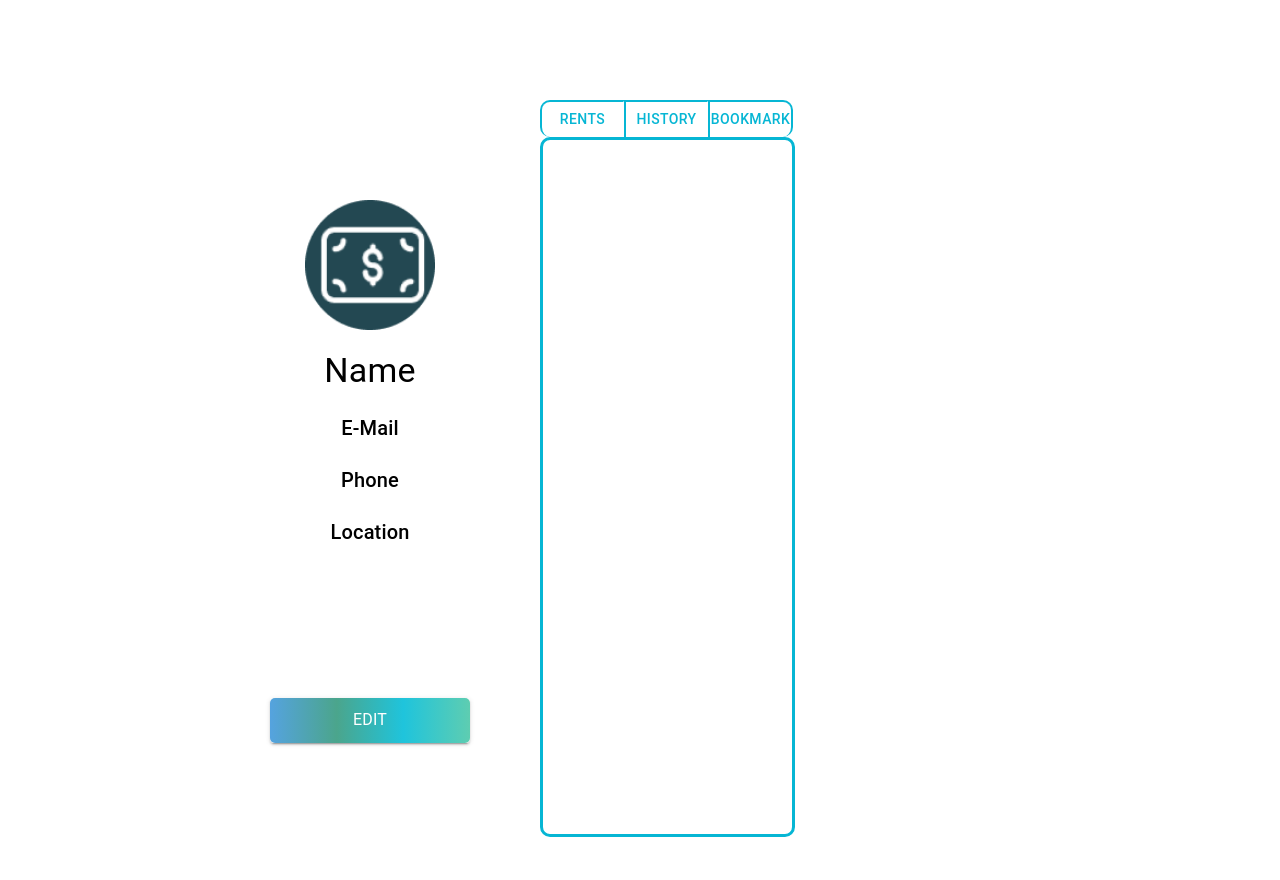
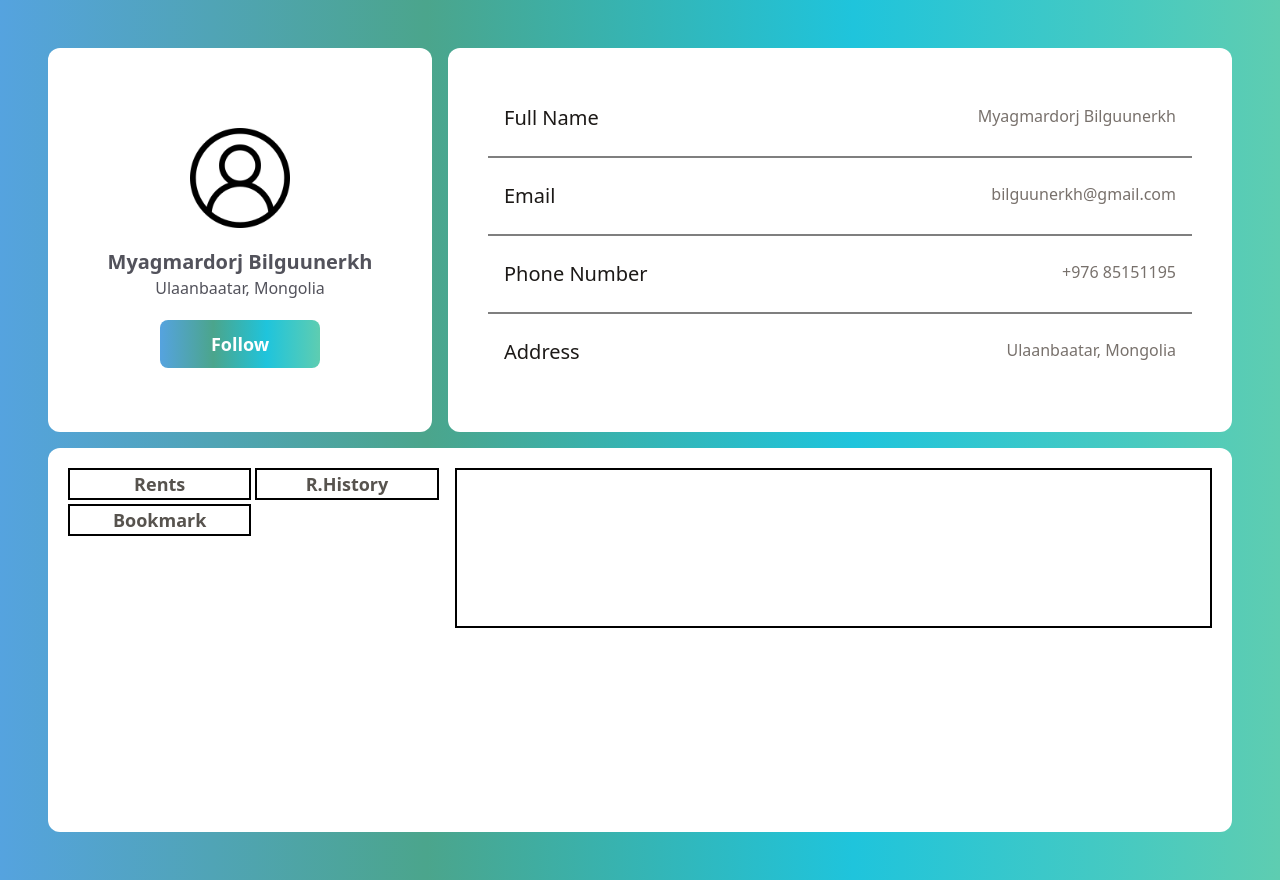
Before and after one commit to MuugiiU/project, a Next.js app in the folder front_end/: page /User in a window 1280 px wide. Before the commit the page ends 837 px from the top, so only its background shows below. Built offline with nearby package versions, Linux system fonts and the light colour scheme.

Commit message:
user front-backend

```diff
--- a/front_end/src/components/UserComp/Bookmark.tsx
+++ b/front_end/src/components/UserComp/Bookmark.tsx
@@ -1,5 +1,7 @@
 import React from "react";
 
-export const Bookmark = () => {
-  return <div>Bookmark</div>;
+const Bookmark = () => {
+  return <div className="bg-black text-white px-5">Bookmark</div>;
 };
+
+export default Bookmark;
--- a/front_end/src/components/UserComp/Rents.tsx
+++ b/front_end/src/components/UserComp/Rents.tsx
@@ -1,7 +1,7 @@
 import React from "react";
 
 const Rents = () => {
-  return <div>Rents</div>;
+  return <div className="bg-green-500 text-white px-5">Rents</div>;
 };
 
 export default Rents;
--- a/front_end/src/pages/User.tsx
+++ b/front_end/src/pages/User.tsx
@@ -1,149 +1,117 @@
 import React, { useState } from "react";
-import Image from "next/image";
-import Rents from "@/components/SupplierComp/Rents";
-import History from "@/components/SupplierComp/History";
-import { Bookmark } from "@/components/UserComp/Bookmark";
-import {
-  Button,
-  Typography,
-  Box,
-  ButtonGroup,
-  Grid,
-  Container,
-} from "@mui/material";
-
-const supplierIcon = require("../assets/images/SupplierProfile.png");
-
-const render = [
+import Rents from "@/components/UserComp/Rents";
+import History from "@/components/UserComp/History";
+import Bookmark from "@/components/UserComp/Bookmark";
+const COMPONENTS = [
   {
     title: "Rents",
-    text: "Rents хэсэг дарагдсан байна",
     component: <Rents />,
   },
   {
-    title: "History",
-    text: "R.History хэсэг дарагдсан байна",
+    title: "R.History",
     component: <History />,
   },
   {
     title: "Bookmark",
-    text: "Bookmark хэсэг дарагдсан байна",
     component: <Bookmark />,
   },
 ];
 
-const Supplier = () => {
-  const [selectedRender, setSelectedRender] = useState("");
+const User = () => {
+  const [selectedComponent, setSelectedComponent] = React.useState({
+    title: "",
+    component: "",
+  });
 
-  const handleClicked = (text) => {
-    setSelectedRender(text);
+  const handleClicked = (eko) => {
+    setSelectedComponent(eko);
   };
-
   return (
-    <Grid
-      container
-      sx={{
-        marginTop: { sm: "100px" },
-        flexGrow: 1,
-        paddingLeft: { md: "200px", sm: "0" },
-        paddingRight: { md: "400px", sm: "0" },
-      }}
-    >
-      <Grid
-        item
-        className="profile-1"
-        md={6}
-        xs={12}
-        sx={{
-          paddingTop: { md: "100px", sm: "0" },
-          display: "flex",
-          flexDirection: "column",
-          alignItems: "center",
-        }}
-      >
-        <Image src={supplierIcon} alt="SupplierProfile" width={130} />
-        <Typography sx={{ paddingTop: { xs: "20px" } }} variant="h4">
-          Name
-        </Typography>
-        <Typography sx={{ paddingTop: { xs: "20px" } }} variant="h6">
-          E-Mail
-        </Typography>
-        <Typography sx={{ paddingTop: { xs: "20px" } }} variant="h6">
-          Phone
-        </Typography>
-        <Typography sx={{ paddingTop: { xs: "20px" } }} variant="h6">
-          Location
-        </Typography>
-        <Box
-          sx={{
+    <div
+      style={{
         background:
           "linear-gradient(to right , #55A3DF,#4BA58C,#1FC4DC, #5ECDB1)",
-            width: "200px",
-            height: "45px",
-            marginTop: "150px",
-            borderRadius: "5px",
       }}
+      className="container mx-auto "
     >
-          <Button
-            sx={{ width: "200px", height: "45px" }}
-            style={{ backgroundColor: "transparent" }}
-            variant="contained"
+      <div className="grid md:grid-cols-3 p-12 gap-4">
+        <div className="bg-white md:col-span-1 rounded-xl h-96">
+          <div className="text-center pt-20">
+            <div className="flex justify-center ">
+              <img src="./images/user.png" width={100} />
+            </div>
+            <h1 className="font-semibold text-zinc-600 text-xl pt-5">
+              Myagmardorj Bilguunerkh
+            </h1>
+            <p className="font-light text-zinc-600 ">Ulaanbaatar, Mongolia</p>
+            <div className="p-5">
+              <button
+                style={{
+                  background:
+                    "linear-gradient(to right , #55A3DF,#4BA58C,#1FC4DC, #5ECDB1)",
+                }}
+                className="w-40 h-12 rounded-lg text-white font-semibold text-lg"
               >
-            <Typography>Edit</Typography>
-          </Button>
-        </Box>
-      </Grid>
-      <Grid
-        item
-        className="profile-2"
-        md={6}
-        xs={12}
-        sx={{
-          marginTop: { xs: "50px", md: "0" },
-        }}
-      >
-        <ButtonGroup sx={{ display: "flex" }}>
-          {render.map((el, id) => (
-            <Button
+                Follow
+              </button>
+            </div>
+          </div>
+        </div>
+        <div className="bg-white md:col-span-2 rounded-xl">
+          <div className="h-96 p-10 rounded-2xl">
+            <div className="flex justify-between p-4">
+              <h1 className="font-medium text-xl text-stone-900">Full Name</h1>
+              <p className="text-stone-500">Myagmardorj Bilguunerkh</p>
+            </div>
+            <div className="w-full h-0.5 bg-black my-2 scale-y-50 "></div>
+            <div className="flex justify-between p-4">
+              <h1 className="font-medium text-xl text-stone-900">Email</h1>
+              <p className="text-stone-500">bilguunerkh@gmail.com</p>
+            </div>
+            <div className="w-full h-0.5 bg-black my-2 scale-y-50 "></div>
+            <div className="flex justify-between p-4">
+              <h1 className="font-medium text-xl text-stone-900">
+                Phone Number
+              </h1>
+              <p className="text-stone-500">
+                <span>+976</span> 85151195
+              </p>
+            </div>
+            <div className="w-full h-0.5 bg-black my-2 scale-y-50 "></div>
+            <div className="flex justify-between p-4">
+              <h1 className="font-medium text-xl text-stone-900">Address</h1>
+              <p className="text-stone-500">Ulaanbaatar, Mongolia</p>
+            </div>
+          </div>
+        </div>
+
+        <div className="grid md:grid-cols-3 p-5 bg-white md:col-span-3 rounded-xl gap-4 h-96">
+          <div className="md:col-span-1">
+            <div className="grid md:grid-cols-2 gap-1 text-center">
+              {COMPONENTS.map((el, id) => (
+                <div
                   key={id}
-              sx={{
-                color: "#06b6d4",
-                border: "solid #06b6d4 2px",
-                borderBottom: "none",
-                borderRadius: "10px",
-                outline: "none",
-                width: { md: "25%", xs: "100%" },
-                ":hover": {
-                  border: "solid #06b6d4 2px",
-                  borderBottom: "none",
-                },
-              }}
                   onClick={() => {
                     handleClicked(el);
                   }}
                 >
+                  <h1 className="lg:font-bold text-stone-600 md:text-lg md:font-semibold border-2 border-black">
                     {el.title}
-            </Button>
+                  </h1>
+                </div>
               ))}
-        </ButtonGroup>
-        <Box
-          sx={{
-            color: "#06b6d4",
-            paddingTop: "15px",
-            width: { md: "75%", xs: "100%" },
-            display: "flex",
-            flexDirection: "column",
-            alignItems: "center",
-            border: "solid #06b6d4",
-            borderRadius: "10px",
-            minHeight: { md: "700px", sm: "500px" },
-          }}
-        >
-          <Typography>{selectedRender.component}</Typography>
-        </Box>
-      </Grid>
-    </Grid>
+            </div>
+          </div>
+
+          <div className="md:col-span-2">
+            <div className="border-2 border-black md:col-span-3 h-40 p-3">
+              <p>{selectedComponent.component}</p>
+            </div>
+          </div>
+        </div>
+      </div>
+    </div>
   );
 };
 
-export default Supplier;
+export default User;
```
Lines whose indentation alone changed are shown as unchanged.
